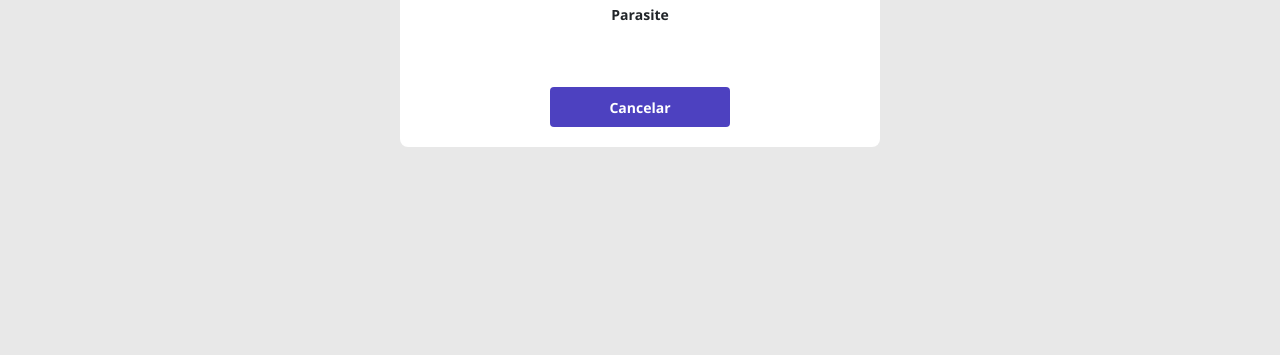
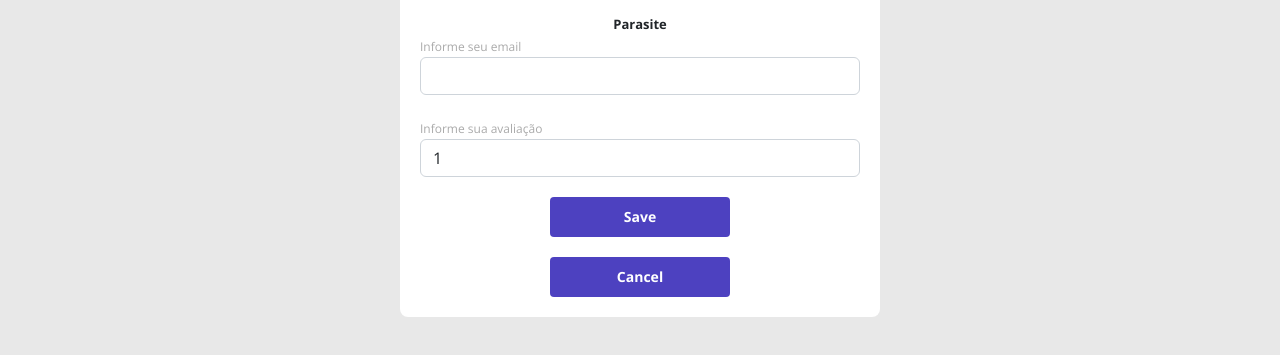
Before and after one commit to ShalomSeguins/DSMovie, a plain HTML site: page form.html in a window 1280 px wide. Shown: the part 463-818 px from the top of the page. Drawn offline with nearby package versions, Linux system fonts and the light colour scheme.

Commit message:
Formulário parte 2

```diff
--- a/css/style.css
+++ b/css/style.css
@@ -5,6 +5,8 @@
     --color-primary: #4d41c0;
     --white: #fff;
     --text-gray:#4a4a4a;
+    --text-light-gray:#aaaaaa;
+
 
 }
 
@@ -106,10 +108,46 @@ align-items: center;}
     align-items: center;
     justify-content: center;
     border-radius: 4px;
-
+    border: 0;
 }
 
 .dsmovie-form-container{
     padding: 40px 0;
     max-width: 480px;
 }
+
+.dsmovie-form-description{
+    background-color: var(--white);
+    padding: 20px;
+    display: flex;
+    flex-direction: column;
+    align-items: center;
+    border-radius: 0 0 8px 8px;
+
+}
+.dsmovie-form{
+    width: 100%;
+}
+
+.dsmovie-form-description h3{
+    font-size: 13px;
+    font-weight: 700;
+    margin: bottom 20px; ;
+}
+
+.dsmovie-form-group{
+    margin-bottom: 20px;
+}
+
+.dsmovie-form-group label{
+    font-size: 12px;
+    color: var(--text-light-gray);
+}
+
+.dsmovie-form-btn-container{
+    height: 100px;
+    display: flex;
+    flex-direction: column;
+    align-items: center;
+    justify-content: space-between;
+}
--- a/form.html
+++ b/form.html
@@ -27,19 +27,40 @@
     </header>
 
     <main>
-        <section id="dsmovie-form-section">
+<section id="dsmovie-form-section" >
     <div class="container dsmovie-form-container">
 
         <div>
             <div class="dsmovie-card">
-                        <img src="https://www.themoviedb.org/t/p/w500_and_h282_face/cI1RBfqXbWaITTjcKGYLhd9F083.jpg"
-                            alt="Parasite">
-                        <div class="dsmovie-card-description">
+                <img src="https://www.themoviedb.org/t/p/w500_and_h282_face/cI1RBfqXbWaITTjcKGYLhd9F083.jpg" alt="Parasite">
+                <div class="dsmovie-form-description">
                     <h3>Parasite</h3>
-                            <a class="dsmovie-btn" href="index.html">Cancelar</a>
+                    <form class="dsmovie-form">
+                        <div class="form-group dsmovie-form-group">
+                            <label for="email">Informe seu email</label>
+                            <input class="form-control" type="email" id="email">
+                        </div>
+                        <div class="form-group dsmovie-form-group">
+                            <label for="score">Informe sua avaliação</label>
+                            <select class="form-control" name="score" id="score">
+                                <option value="1">1</option>
+                                <option value="2">2</option>
+                                <option value="3">3</option>
+                                <option value="4">4</option>
+                                <option value="5">5</option>
+                            </select>
+                        </div>
+                        <div class="dsmovie-form-btn-container">
+                            <button class= "dsmovie-btn" type="submit">Save</button>
+                            <a class= "dsmovie-btn" href="index.html">Cancel</a>
+
+                        </div>
+                    </form>
+
                 </div>
             </div>
         </div>
+
 
 
 
```
Also changed, not shown: index.html (+12 -12 lines). Lines whose indentation alone changed are shown as unchanged.
